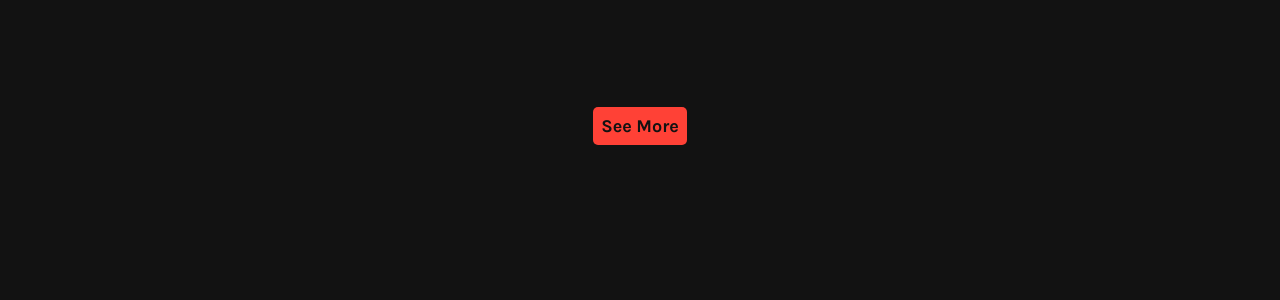
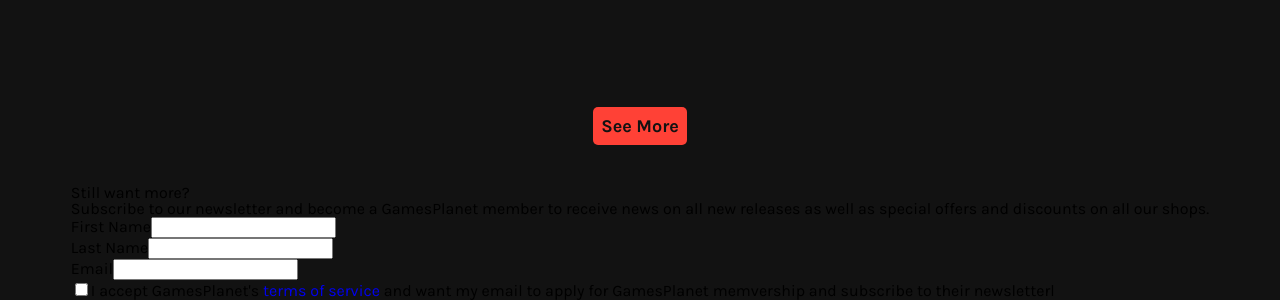
Before and after one commit to bofmar/game_store, a React (Vite) app in the folder client/: page / in a window 1280 px wide. Shown: the part 1247-1547 px from the top of the page. Before the commit the page ends 1432 px from the top, so only its background shows below. Built offline with nearby package versions, Linux system fonts and the light colour scheme; no server answers.

Commit message:
Add subscribe section to home page

```diff
--- a/client/src/components/Home.tsx
+++ b/client/src/components/Home.tsx
@@ -92,7 +92,27 @@ export default function Home() {
 				</Carousel>
 				<button className='orange-button' onClick={() => navigate('store')}>See More</button>
 			</section>
-			<section className="home-blog-section">
+			<section className="home-subscribe-section">
+				<h2>Still want more?</h2>
+				<p><span>Subscribe</span> to our newsletter and become a <span>GamesPlanet member</span> to receive news on all <span>new releases</span> as well as <span>special offers and discounts</span> on all our shops.</p>
+				<form className='home-sub-form'>
+					<div>
+						<label htmlFor='name'>First Name</label>
+						<input type='text' name='name' id='name' />
+					</div>
+					<div>
+						<label htmlFor='lastName'>Last Name</label>
+						<input type='text' name='lastName' id='lastName' />
+					</div>
+					<div>
+						<label htmlFor='email'>Email</label>
+						<input type='email' name='email' id='email' />
+					</div>
+					<div>
+						<input type='checkbox' name='tos' id='tos' value='accept'/>
+						<label htmlFor='tos'>I accept GamesPlanet's <a href='#'>terms of service</a> and want my email to apply for GamesPlanet memvership and subscribe to their newsletter</label>l
+					</div>
+				</form>
 			</section>
 		</div>
 	);
```
